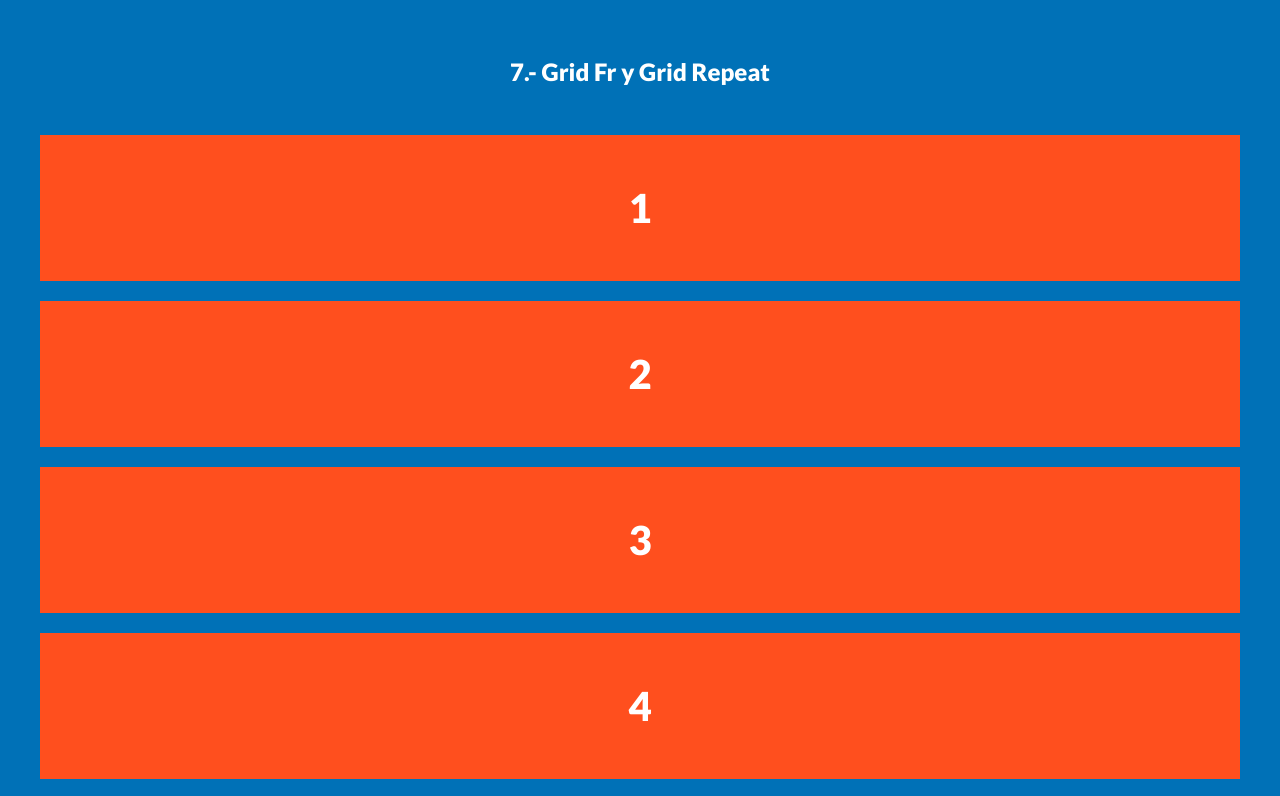
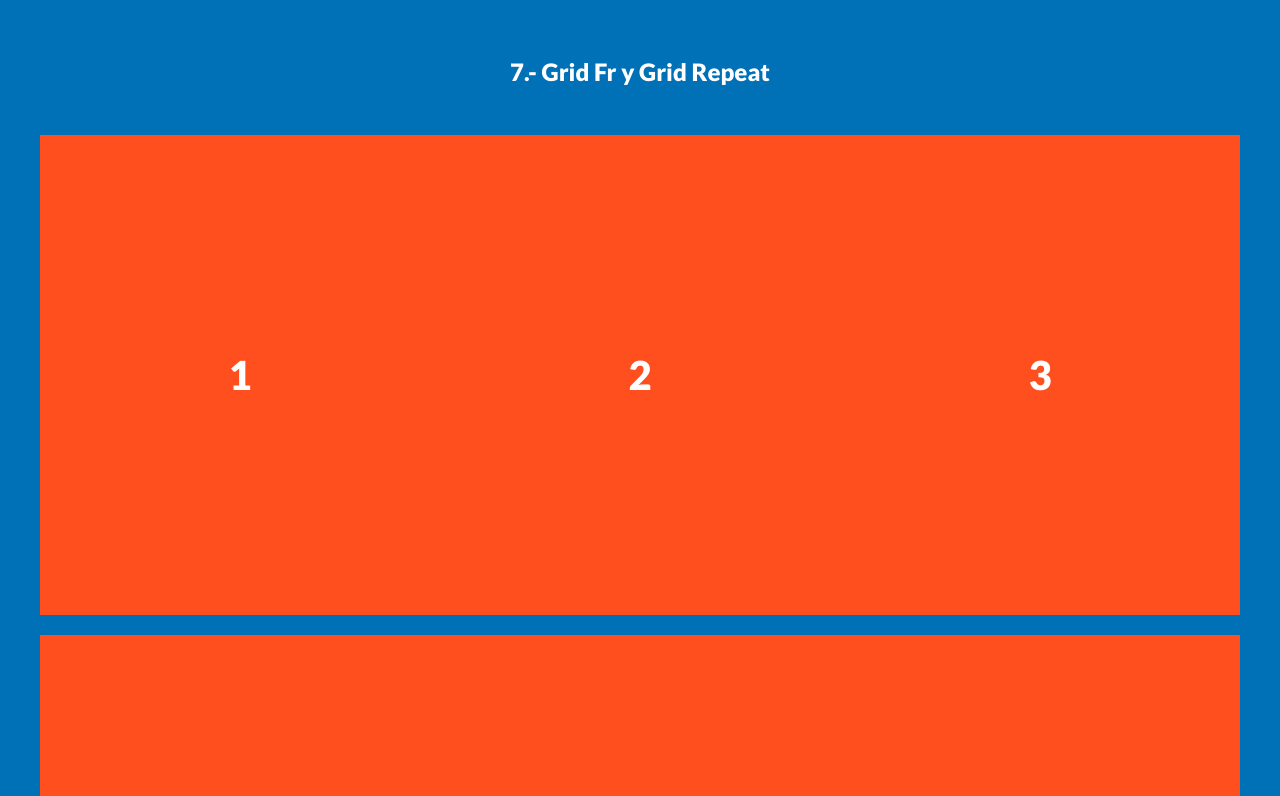
Before and after one commit to ChechiX/Grid, a plain HTML site: page index.html in a window 1280 px wide. Shown: the part 4560-5356 px from the top of the page. Drawn offline with Linux system fonts and the light colour scheme.

Commit message:
Grid Fr y Grid Repeat

```diff
--- a/css/style.css
+++ b/css/style.css
@@ -114,3 +114,11 @@ h1, h2 {
 .grid-6 .box:nth-child(2) {
   grid-column: 1 / 2;
 }
+
+/* 07 */
+
+.grid-7 {
+  display: grid;
+  /* grid-template-columns: 2fr repeat(2, 1fr); */
+  grid: repeat(2, 50rem) / repeat(3, 1fr);
+}
```
